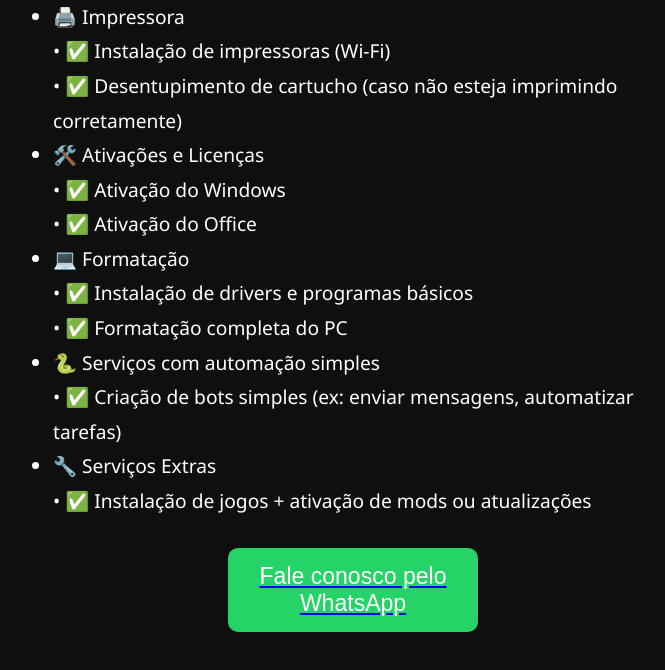
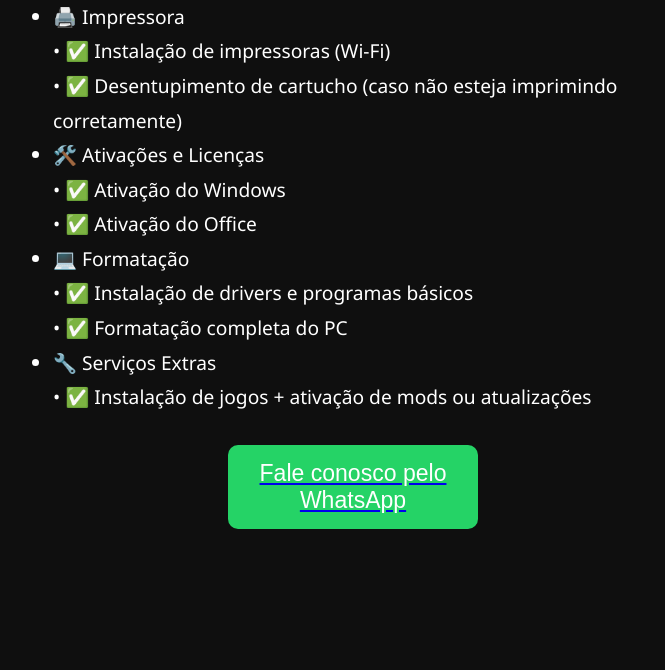
Before and after one commit to RedR-Tech/meusite-redrtech, a plain HTML site: page servicos.html in a window 1280 px wide. Shown: the part 206-876 px from the top of the page, without its empty margins (307-972 px from the left). After the commit the page ends 800 px from the top, so only its background shows below. Drawn offline with Linux system fonts and the light colour scheme.

Commit message:
Add files via upload

```diff
--- a/servicos.html
+++ b/servicos.html
@@ -12,7 +12,6 @@
       <li>🖨️ Impressora </br> • ✅ Instalação de impressoras (Wi-Fi) </br> • ✅ Desentupimento de cartucho (caso não esteja imprimindo corretamente) </br></li>
       <li>🛠️ Ativações e Licenças </br> •  ✅ Ativação do Windows  </br> •  ✅  Ativação do Office </li >
       <li>💻 Formatação </br> • ✅  Instalação de drivers e programas básicos </br> •  ✅ Formatação completa do PC</li>
-      <li>🐍 Serviços com automação simples </br> • ✅  Criação de bots simples (ex: enviar mensagens, automatizar tarefas)</li>
       <li>🔧 Serviços Extras </br> • ✅  Instalação de jogos + ativação de mods ou atualizações</li>
       <a href="https://wa.me/556493139106" target="_blank">
       <button class="btn-whatsapp">Fale conosco pelo WhatsApp</button>
```
